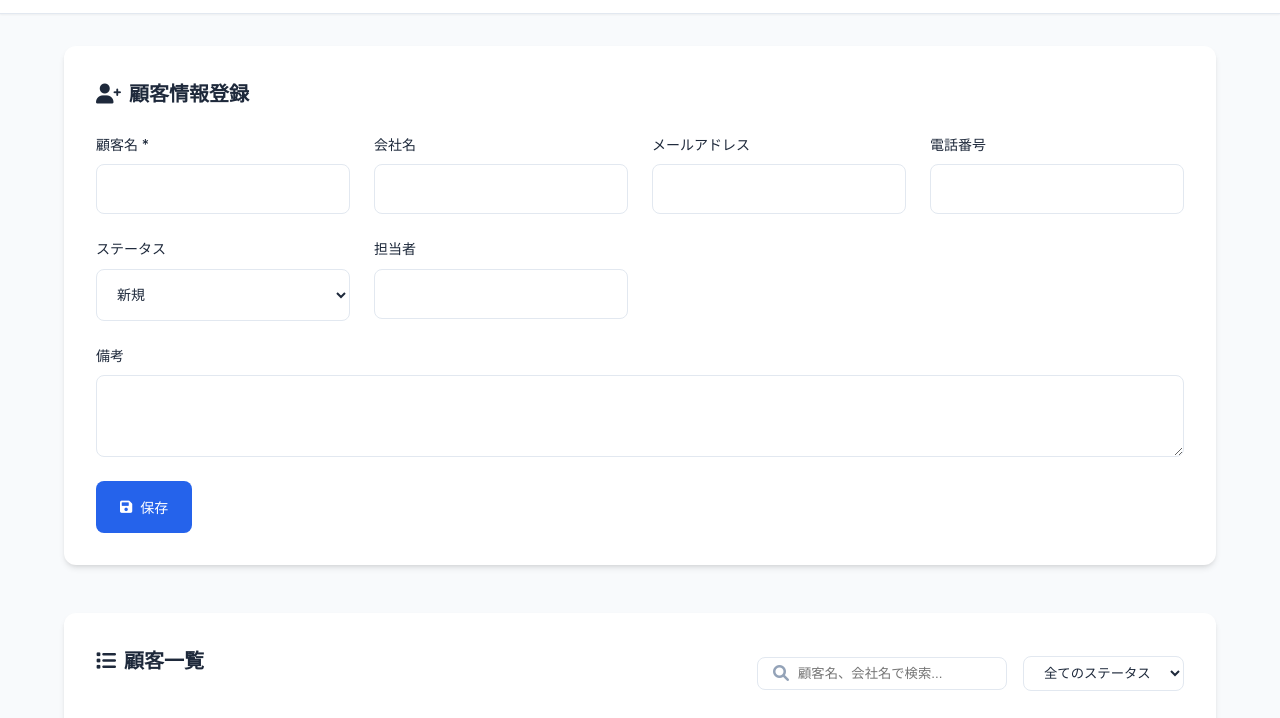
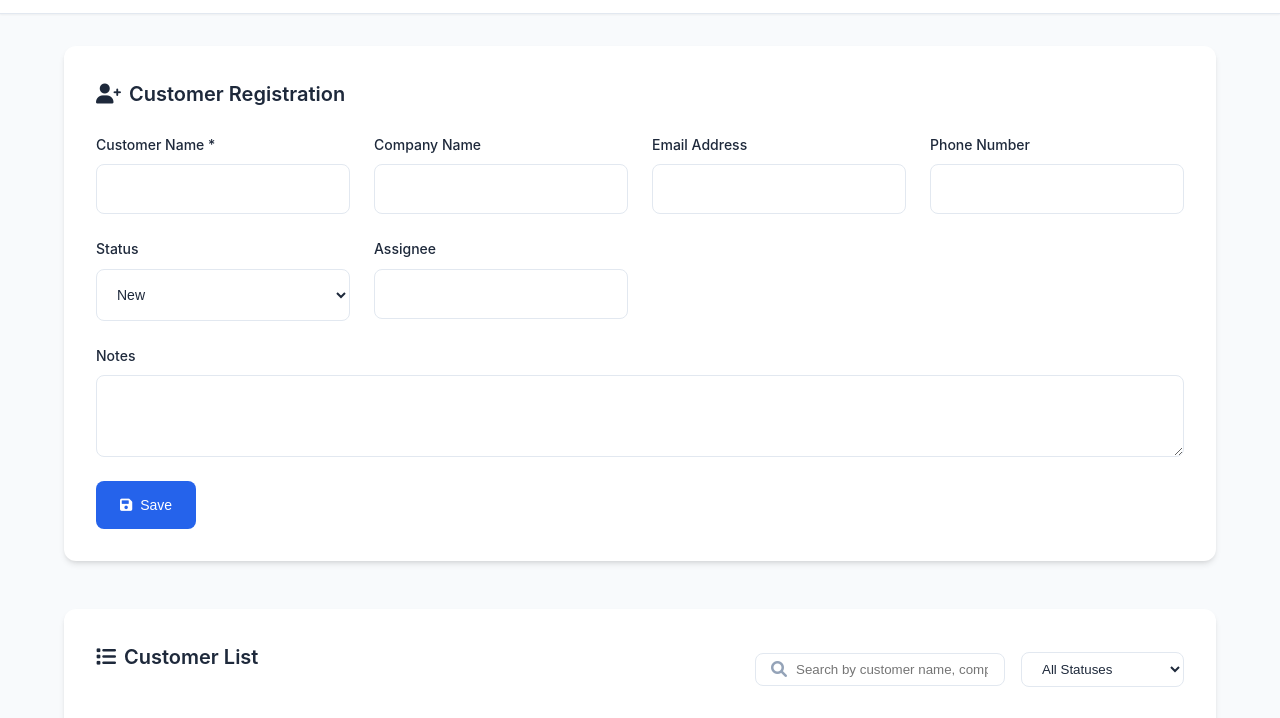
Before and after one commit to izag8216/crm, a plain HTML site: page index.html in a window 1280 px wide. Shown: the part 59-777 px from the top of the page. Drawn offline with Linux system fonts and the light colour scheme.

```diff
--- a/index.html
+++ b/index.html
@@ -1,5 +1,5 @@
 <!DOCTYPE html>
-<html lang="ja">
+<html lang="en">
 <head>
     <meta charset="UTF-8">
     <meta name="viewport" content="width=device-width, initial-scale=1.0">
@@ -17,7 +17,7 @@
                     CRM System
                 </h1>
                 <div class="header-controls">
-                    <button id="themeToggle" class="theme-toggle" aria-label="テーマ切り替え">
+                    <button id="themeToggle" class="theme-toggle" aria-label="Toggle theme">
                         <i class="fas fa-moon"></i>
                     </button>
                 </div>
@@ -31,52 +31,52 @@
                 <div class="form-container">
                     <h2 class="section-title">
                         <i class="fas fa-user-plus"></i>
-                        顧客情報登録
+                        Customer Registration
                     </h2>
                     <form id="customerForm" class="customer-form">
                         <div class="form-grid">
                             <div class="form-group">
-                                <label for="customerName">顧客名 *</label>
+                                <label for="customerName">Customer Name *</label>
                                 <input type="text" id="customerName" name="customerName" required>
                             </div>
                             <div class="form-group">
-                                <label for="companyName">会社名</label>
+                                <label for="companyName">Company Name</label>
                                 <input type="text" id="companyName" name="companyName">
                             </div>
                             <div class="form-group">
-                                <label for="email">メールアドレス</label>
+                                <label for="email">Email Address</label>
                                 <input type="email" id="email" name="email">
                             </div>
                             <div class="form-group">
-                                <label for="phone">電話番号</label>
+                                <label for="phone">Phone Number</label>
                                 <input type="tel" id="phone" name="phone">
                             </div>
                             <div class="form-group">
-                                <label for="status">ステータス</label>
+                                <label for="status">Status</label>
                                 <select id="status" name="status">
-                                    <option value="新規">新規</option>
-                                    <option value="見込み客">見込み客</option>
-                                    <option value="既存顧客">既存顧客</option>
-                                    <option value="休眠顧客">休眠顧客</option>
+                                    <option value="New">New</option>
+                                    <option value="Prospect">Prospect</option>
+                                    <option value="Existing Customer">Existing Customer</option>
+                                    <option value="Inactive Customer">Inactive Customer</option>
                                 </select>
                             </div>
                             <div class="form-group">
-                                <label for="assignee">担当者</label>
+                                <label for="assignee">Assignee</label>
                                 <input type="text" id="assignee" name="assignee">
                             </div>
                         </div>
                         <div class="form-group full-width">
-                            <label for="notes">備考</label>
+                            <label for="notes">Notes</label>
                             <textarea id="notes" name="notes" rows="3"></textarea>
                         </div>
                         <div class="form-actions">
                             <button type="submit" class="btn btn-primary">
                                 <i class="fas fa-save"></i>
-                                保存
+                                Save
                             </button>
                             <button type="button" id="cancelEdit" class="btn btn-secondary" style="display: none;">
                                 <i class="fas fa-times"></i>
-                                キャンセル
+                                Cancel
                             </button>
                         </div>
                     </form>
@@ -89,19 +89,19 @@
                     <div class="list-header">
                         <h2 class="section-title">
                             <i class="fas fa-list"></i>
-                            顧客一覧
+                            Customer List
                         </h2>
                         <div class="list-controls">
                             <div class="search-box">
                                 <i class="fas fa-search"></i>
-                                <input type="text" id="searchInput" placeholder="顧客名、会社名で検索...">
+                                <input type="text" id="searchInput" placeholder="Search by customer name, company name...">
                             </div>
                             <select id="statusFilter" class="filter-select">
-                                <option value="">全てのステータス</option>
-                                <option value="新規">新規</option>
-                                <option value="見込み客">見込み客</option>
-                                <option value="既存顧客">既存顧客</option>
-                                <option value="休眠顧客">休眠顧客</option>
+                                <option value="">All Statuses</option>
+                                <option value="New">New</option>
+                                <option value="Prospect">Prospect</option>
+                                <option value="Existing Customer">Existing Customer</option>
+                                <option value="Inactive Customer">Inactive Customer</option>
                             </select>
                         </div>
                     </div>
@@ -122,7 +122,7 @@
     <div id="editModal" class="modal">
         <div class="modal-content">
             <div class="modal-header">
-                <h3>顧客情報編集</h3>
+                <h3>Edit Customer Information</h3>
                 <button class="modal-close">&times;</button>
             </div>
             <div class="modal-body">
@@ -135,14 +135,14 @@
     <div id="deleteModal" class="modal">
         <div class="modal-content">
             <div class="modal-header">
-                <h3>削除確認</h3>
+                <h3>Delete Confirmation</h3>
                 <button class="modal-close">&times;</button>
             </div>
             <div class="modal-body">
-                <p>この顧客情報を削除してもよろしいですか？</p>
+                <p>Are you sure you want to delete this customer information?</p>
                 <div class="modal-actions">
-                    <button id="confirmDelete" class="btn btn-danger">削除</button>
-                    <button class="btn btn-secondary modal-close">キャンセル</button>
+                    <button id="confirmDelete" class="btn btn-danger">Delete</button>
+                    <button class="btn btn-secondary modal-close">Cancel</button>
                 </div>
             </div>
         </div>
```
